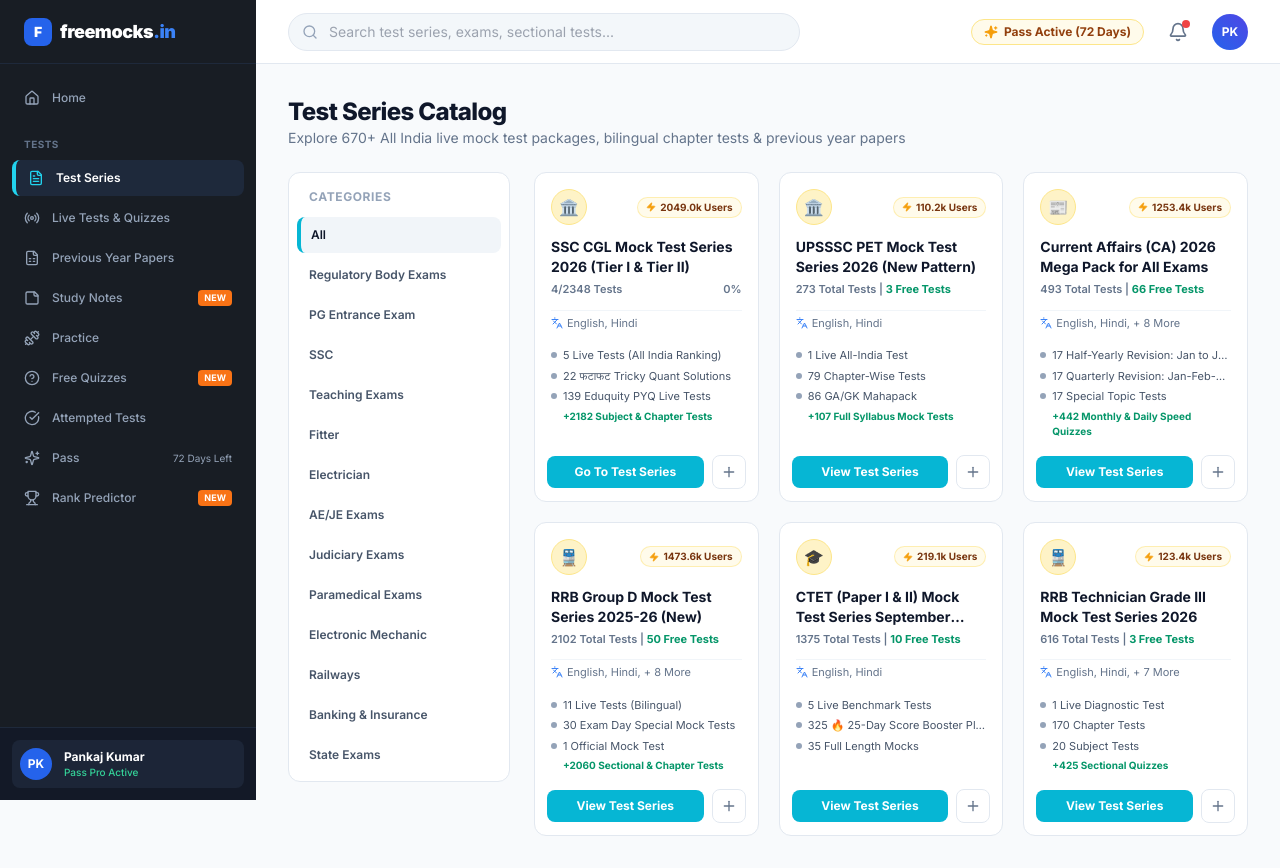
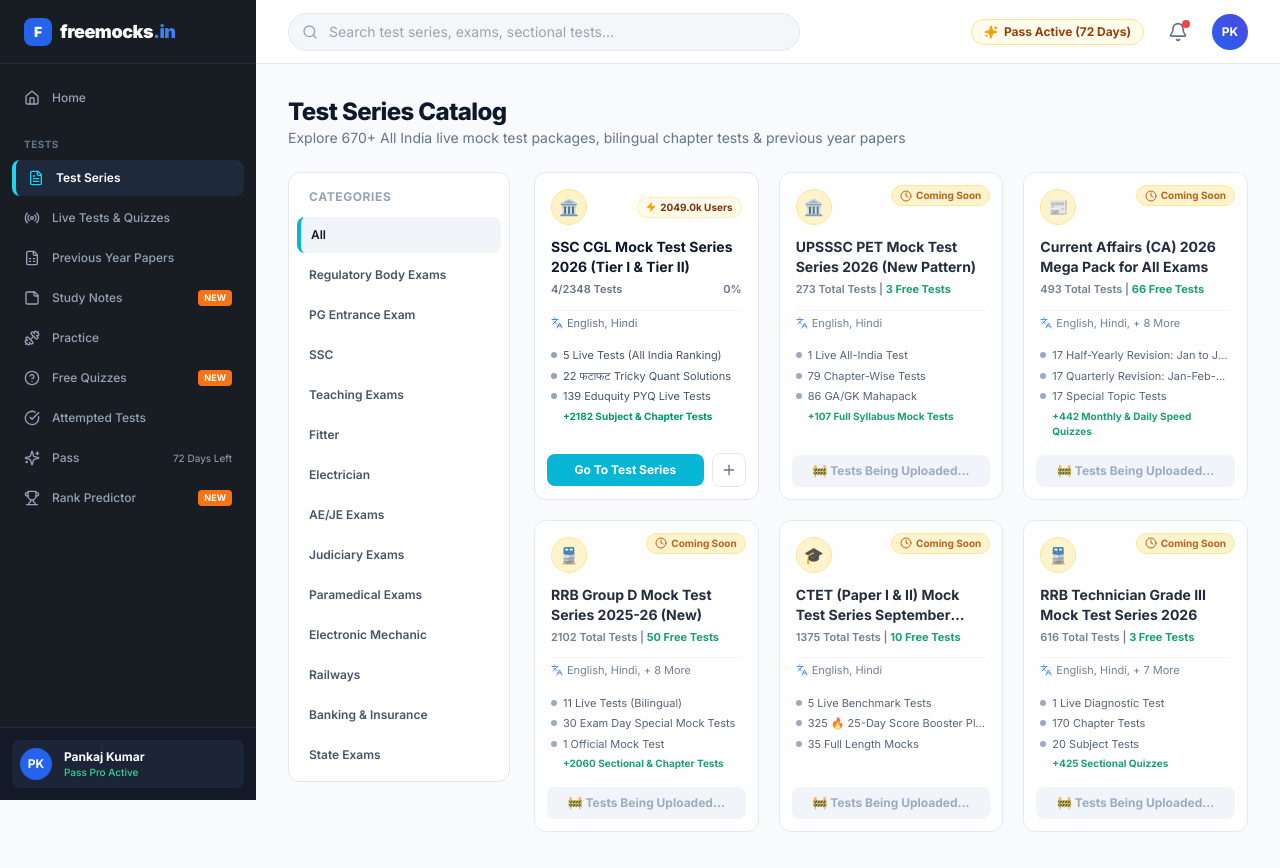
Before and after one commit to pankajmeenasakat/FREEMOCKS, a Next.js app: page /dashboard/test-series in a window 1280 px wide. Built offline with nearby package versions, Linux system fonts and the light colour scheme.

Commit message:
Add Coming Soon state for test series without uploaded tests

```diff
--- a/app/dashboard/test-series/page.tsx
+++ b/app/dashboard/test-series/page.tsx
@@ -70,13 +70,23 @@
           })}
         </div>
 
-        {/* Right Cards Grid (Ref Image 6) */}
+        {/* Right Cards Grid */}
         <div className="lg:col-span-9 space-y-4">
-          <div className="grid grid-cols-1 sm:grid-cols-2 lg:grid-cols-3 gap-5">
-            {filteredSeries.map((series) => (
-              <TestSeriesCard key={series.id} series={series} />
-            ))}
-          </div>
+          {filteredSeries.length === 0 ? (
+            <div className="flex flex-col items-center justify-center py-20 bg-white rounded-xl border border-slate-200 text-center px-6">
+              <div className="text-5xl mb-4">🚧</div>
+              <h3 className="text-lg font-extrabold text-slate-800 mb-1">Coming Soon!</h3>
+              <p className="text-sm text-slate-500 max-w-sm">
+                We're working hard to upload tests for this category. Check back soon — new mock tests are being added every day!
+              </p>
+            </div>
+          ) : (
+            <div className="grid grid-cols-1 sm:grid-cols-2 lg:grid-cols-3 gap-5">
+              {filteredSeries.map((series) => (
+                <TestSeriesCard key={series.id} series={series} />
+              ))}
+            </div>
+          )}
         </div>
 
       </div>
--- a/components/dashboard/TestSeriesCard.tsx
+++ b/components/dashboard/TestSeriesCard.tsx
@@ -1,6 +1,6 @@
 import React from "react";
 import Link from "next/link";
-import { Zap, Languages, Plus } from "lucide-react";
+import { Zap, Languages, Plus, Clock } from "lucide-react";
 import { TestSeriesItem } from "../../lib/mock-data/exams";
 
 interface TestSeriesCardProps {
@@ -9,19 +9,31 @@
 
 export const TestSeriesCard: React.FC<TestSeriesCardProps> = ({ series }) => {
   const hasProgress = typeof series.completedTests === "number";
+  const isComingSoon = series.comingSoon === true;
 
   return (
-    <div className="bg-white rounded-xl border border-slate-200 shadow-xs hover:shadow-md transition-all flex flex-col justify-between overflow-hidden">
+    <div className={`bg-white rounded-xl border shadow-xs hover:shadow-md transition-all flex flex-col justify-between overflow-hidden relative ${isComingSoon ? "border-slate-200 opacity-90" : "border-slate-200"}`}>
+
+      {/* Coming Soon ribbon */}
+      {isComingSoon && (
+        <div className="absolute top-3 right-3 z-10 flex items-center gap-1 bg-amber-100 text-amber-700 border border-amber-200 text-[10px] font-bold px-2 py-0.5 rounded-full">
+          <Clock className="w-3 h-3" />
+          Coming Soon
+        </div>
+      )}
+
       <div className="p-4 space-y-3">
         {/* Top bar: Icon + User count badge */}
         <div className="flex items-center justify-between">
           <div className="w-9 h-9 rounded-full bg-amber-100 flex items-center justify-center text-base border border-amber-200">
             {series.logo}
           </div>
+          {!isComingSoon && (
             <span className="bg-amber-50 text-amber-900 border border-amber-200/60 text-[10px] font-bold px-2 py-0.5 rounded-full flex items-center gap-1">
               <Zap className="w-2.5 h-2.5 fill-amber-500 text-amber-500" />
               {series.userCount}
             </span>
+          )}
         </div>
 
         {/* Title */}
@@ -65,8 +77,14 @@
         </ul>
       </div>
 
-      {/* Footer CTA Buttons (Ref Image 6) */}
+      {/* Footer CTA Buttons */}
       <div className="p-3 pt-0 flex items-center gap-2">
+        {isComingSoon ? (
+          <div className="flex-1 text-center py-2 bg-slate-100 text-slate-400 font-bold text-xs rounded-lg cursor-not-allowed select-none">
+            🚧 Tests Being Uploaded...
+          </div>
+        ) : (
+          <>
             <Link
               href="/exam/cgl-tier1-mock-2026/live"
               className="flex-1 text-center py-2 bg-cyan-500 hover:bg-cyan-600 text-white font-bold text-xs rounded-lg transition-colors shadow-xs"
@@ -79,6 +97,8 @@
             >
               <Plus className="w-4 h-4" />
             </button>
+          </>
+        )}
       </div>
     </div>
   );
--- a/lib/mock-data/exams.ts
+++ b/lib/mock-data/exams.ts
@@ -33,6 +33,7 @@
   completedTests?: number;
   badge?: string;
   logo: string;
+  comingSoon?: boolean;
 }
 
 export interface SectionalTestItem {
@@ -108,6 +109,7 @@
       "+107 Full Syllabus Mock Tests"
     ],
     logo: "🏛️",
+    comingSoon: true,
   },
   {
     id: "current-affairs-2026",
@@ -125,6 +127,7 @@
       "+442 Monthly & Daily Speed Quizzes"
     ],
     logo: "📰",
+    comingSoon: true,
   },
   {
     id: "rrb-group-d-2026",
@@ -142,6 +145,7 @@
       "+2060 Sectional & Chapter Tests"
     ],
     logo: "🚆",
+    comingSoon: true,
   },
   {
     id: "ctet-paper-1-2",
@@ -158,6 +162,7 @@
       "35 Full Length Mocks"
     ],
     logo: "🎓",
+    comingSoon: true,
   },
   {
     id: "rrb-technician-grade-3",
@@ -175,6 +180,7 @@
       "+425 Sectional Quizzes"
     ],
     logo: "🚆",
+    comingSoon: true,
   },
 ];
 
```
Lines whose indentation alone changed are shown as unchanged.
